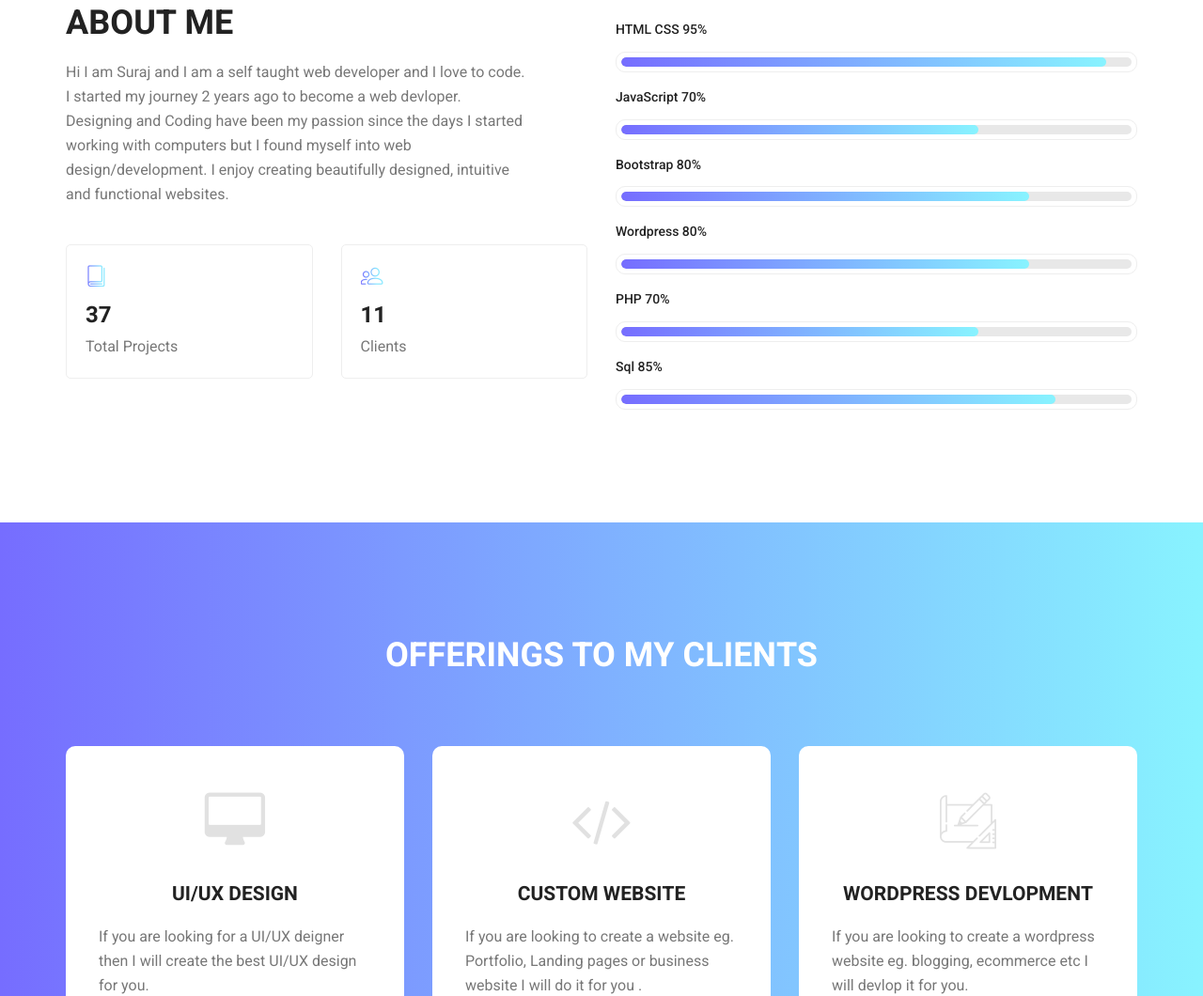
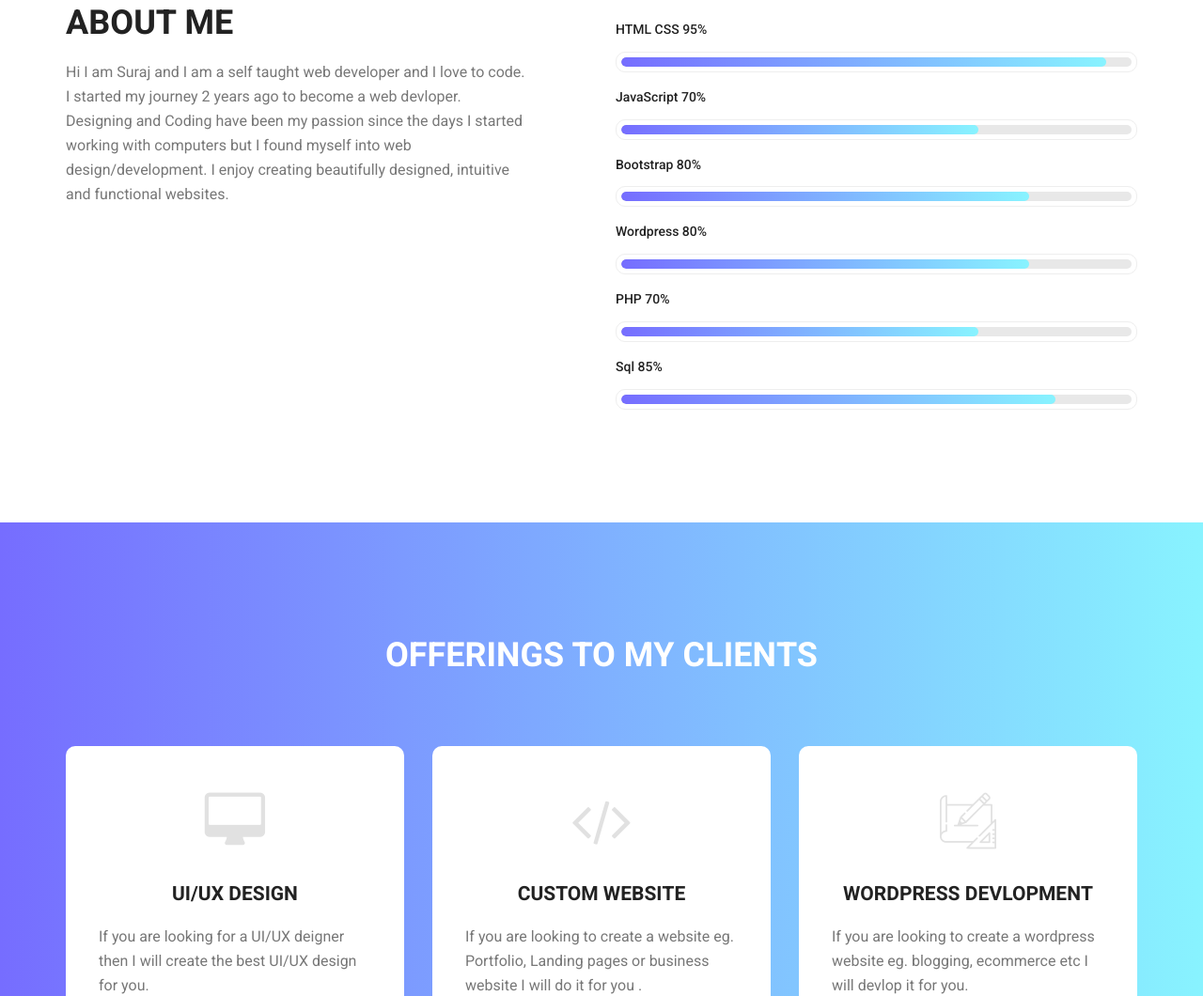
Before and after one commit to surajbhadola01/suraj-portfolio.io, a plain HTML site: page index.html in a window 1280 px wide. Shown: the part 1077-2137 px from the top of the page at 94% size. Drawn offline with Linux system fonts and the light colour scheme.

Commit message:
Update index.html

```diff
--- a/index.html
+++ b/index.html
@@ -124,18 +124,10 @@
         							<!-- </div> -->
         						<!-- </div> -->
         						<div class="col-md-6">
-        							<div class="wel_item">
-        								<i class="lnr lnr-book"></i>
-        								<h4>37</h4>
-        								<p>Total Projects</p>
-        							</div>
+
         						</div>
         						<div class="col-md-6">
-        							<div class="wel_item">
-        								<i class="lnr lnr-users"></i>
-        								<h4>11</h4>
-        								<p>Clients</p>
-        							</div>
+
         						</div>
         					</div>
         				</div>
```
